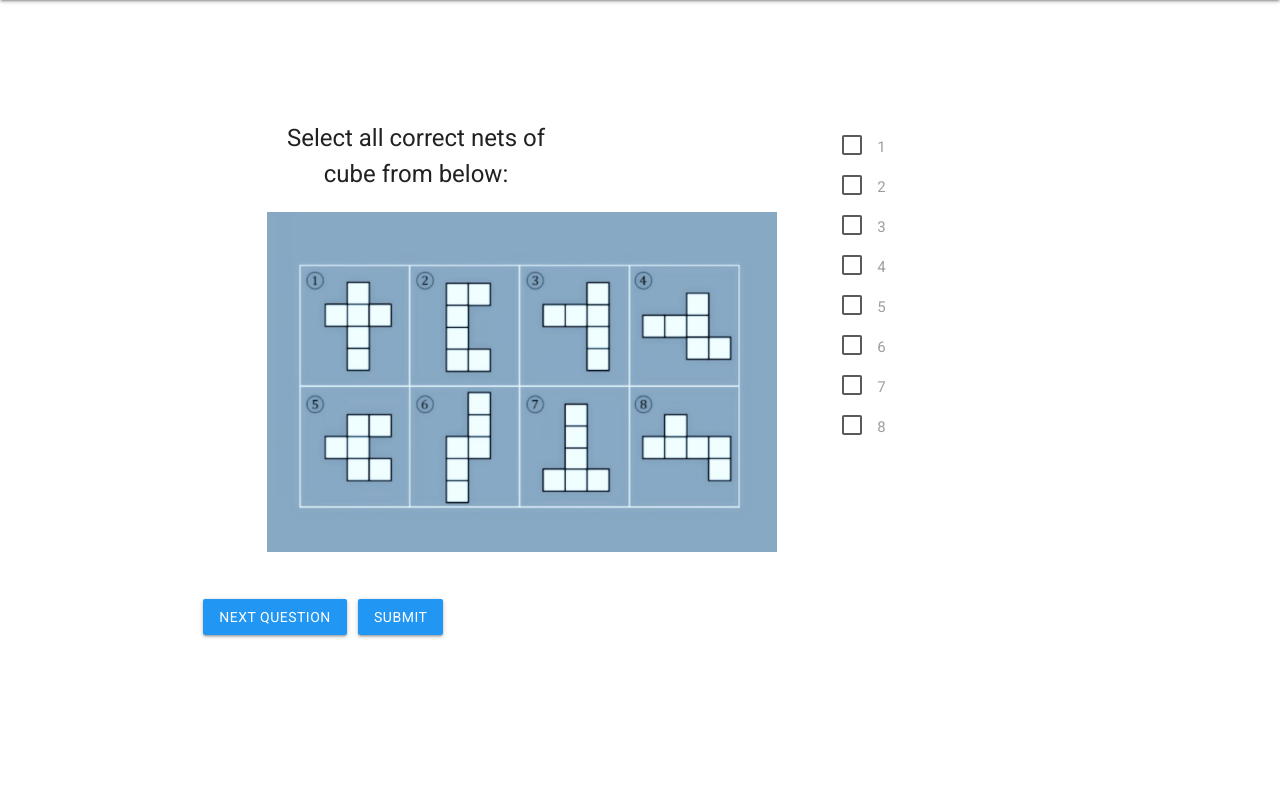
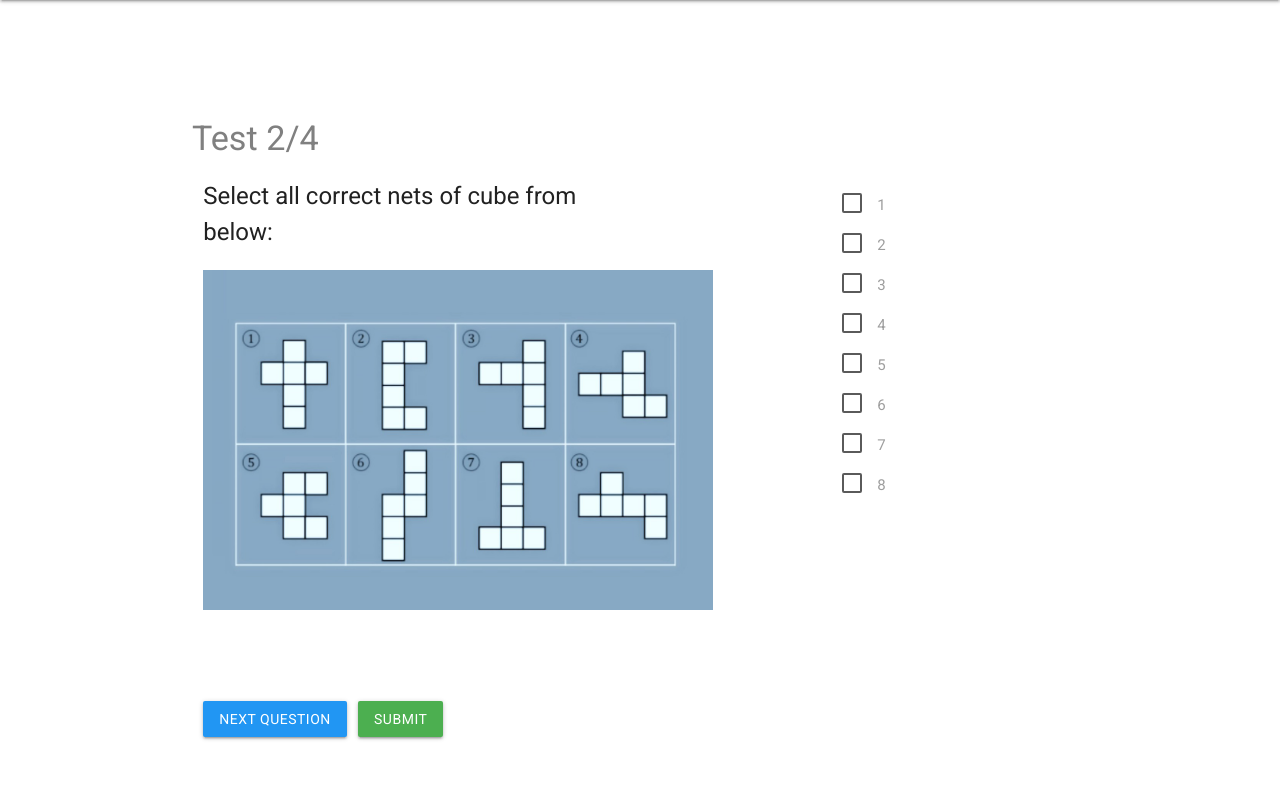
Before and after one commit to yooli23/UI-Design-H7-4, a Flask app: page /test/1 in a window 1280 px wide. Shown: the part 64-861 px from the top of the page. Before the commit the page ends 702 px from the top, so only its background shows below. Run offline with Flask 2, Linux system fonts and the light colour scheme; some libraries are stand-ins or nearby versions.

Commit message:
graphic design update

```diff
--- a/app/static/main.css
+++ b/app/static/main.css
@@ -14,6 +14,8 @@ li{
     margin-top: 15vh;
 }
 .btn:hover{background-color: rgb(53, 168, 250) !important;}
+
+#submit:hover{background-color: limegreen !important;}
 
 /* learn page */
 
@@ -124,10 +126,23 @@ li{
     /* border: 1px solid darkslateblue; */
     border: none !important;
     padding: 20px;
-    margin: 50px;
     font-size: 1.5rem;
+    color: dimgrey;
+    margin-bottom: 30px;
 }
-.start-btn{
-    margin-left:40%;
 
+.custom-ui-widget .ui-dialog-titlebar {
+    background: rgb(4, 141, 242);
+    color: white;
 }
+
+.widget-yes:hover {
+    background-color: lightgrey !important;
+}
+
+#test-title {
+    color: grey;
+}
+.reset:hover {
+    background-color: silver !important;
+}
--- a/app/templates/test-view.html
+++ b/app/templates/test-view.html
@@ -4,9 +4,12 @@
 
 <script>
     let data = {{data|tojson}};
+    var submitted = false;
     console.log(data);
     $(document).ready(() => {
+        submitted = false;
         // map corresponding text and image to the test question
+        $('#test-title').text('Test '+(parseInt(data["id"])+1).toString()+'/4');
         $("#question-text").text(data["question_text"]);
         $('#submit-mesg').hide();
         $("#question-img").attr('src', `/static/${data["question_imgs"][0]}`);
@@ -18,6 +21,39 @@
             // add link to next exercise
             $("#next-test").attr('href', `/test/${parseInt(data["id"])+1}`);
         }
+        $("#dialog").dialog({
+            dialogClass: "no-close custom-ui-widget",
+            autoOpen: false,
+            closeOnEscape: false,
+            buttons: [
+                {
+                    text: "Yes",
+                    class: 'btn white widget-yes',
+                    click: function() {
+                        $( this ).dialog( "close" );
+                        window.location.href = $("#next-test").attr('href');
+
+                    }
+                },
+                {
+                    text: "No",
+                    class: "btn blue",
+                    click: function() {
+                        $( this ).dialog( "close" );
+
+                    }
+                }
+            ]
+
+        });
+        $("#next-test").click(function(e) {
+            e.preventDefault();
+             if (!submitted) {
+                $("#dialog").dialog("open");
+             } else {
+                 window.location.href = $(this).attr('href');
+             }
+        });
         // record score after submit and display correct answer
         $("#submit").click(function(e) {
             e.preventDefault();
@@ -34,6 +70,7 @@
                 $('#submit-mesg').show();
                 return;
             }
+            submitted = true;
             $("#submit").addClass("disabled");
             let data_to_save = {index: data["id"], answers}
             console.log(data_to_save);
@@ -139,11 +176,12 @@
         }
     });
 </script>
-<h4 class="center"></h4>
-
+<h4 class="row" id='test-title'></h4>
+<div id="dialog" title="Next Page?">
+    <p>Are you sure you want to give up this question and go to the next page?<br>You <span style='color:black;font-weight:bold'>CANNOT</span>go back to this question once confirmed.</p>
+</div>
 <div class="row">
-    <div class="col s12 m12 l6 center">
-        <div class="container">
+    <div class="col s12 m12 l6">
             <div class="row">
                 <div class="col s12"><span id="question-text"></span></div>
             </div>
@@ -152,14 +190,13 @@
                     <img id="question-img" src="" alt="" width="510" height="340">
                 </div>
             </div>
-        </div>
     </div>
     <div class="col s12 m12 l6 center">
         <div id="options"></div>
     </div>
 </div>
-
-
+<br>
+<br>
 <div class="row">
     <div class="col">
         <a href="" id="next-test" class="waves-effect waves-light btn blue">
@@ -168,7 +205,7 @@
     </div>
     <div class="col">
         <div class="row">
-            <a href="" id="submit" class="waves-effect waves-light btn blue">
+            <a href="" id="submit" class="waves-effect waves-light btn green">
             Submit
             </a>
         </div>
```
Also changed, not shown: app/templates/test.html (+8 -4 lines), app/templates/test_finish.html (+6 -4 lines).
